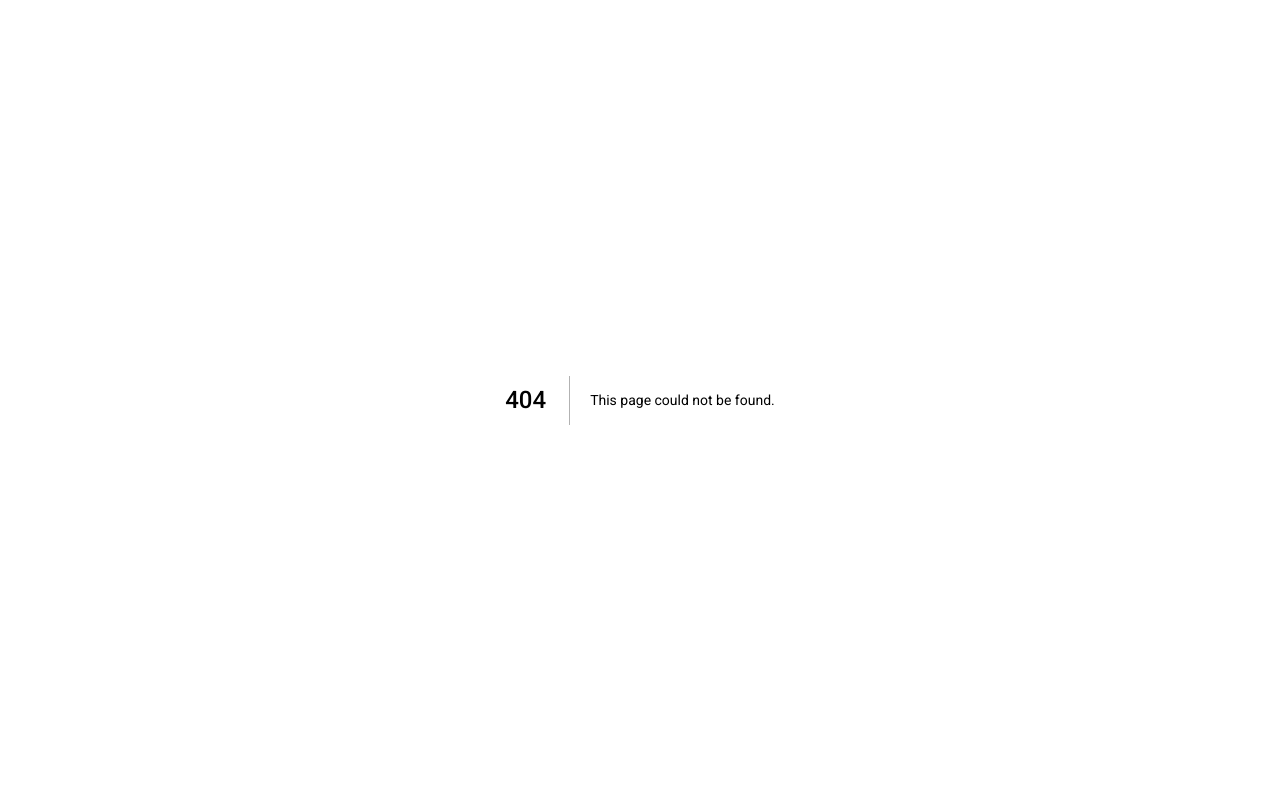
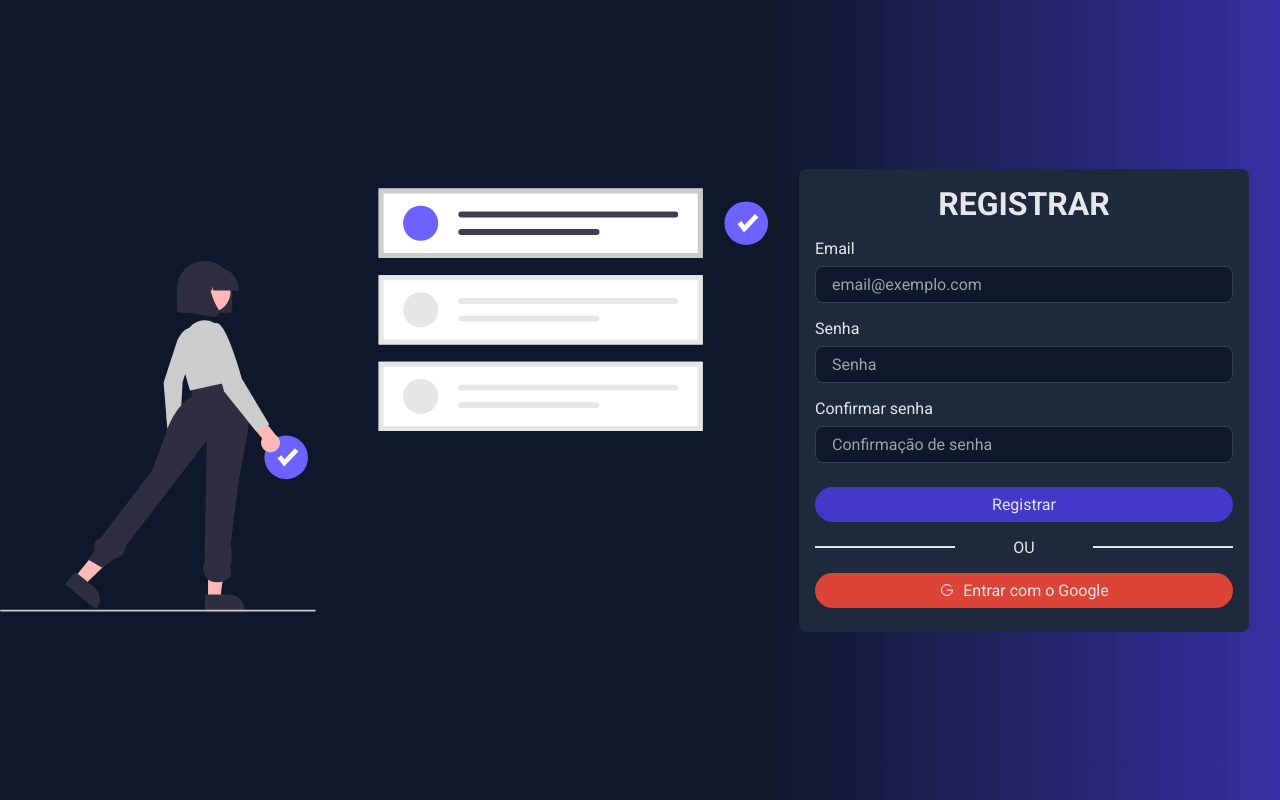
Before and after one commit to nicholascostadev/todo-x-backup, a Next.js app: page /signup in a window 1280 px wide. Before the commit this address had no page. Built offline with nearby package versions, Linux system fonts and the light colour scheme.

Commit message:
feat: Add signup page

```diff
--- /dev/null
+++ b/src/pages/signup/index.tsx
@@ -0,0 +1,94 @@
+import Image from 'next/image'
+import { GoogleLogo } from 'phosphor-react'
+import { useForm } from 'react-hook-form'
+import { z } from 'zod'
+import {
+  Container,
+  Form,
+  FormContainer,
+  ImageContainer,
+} from './styles'
+import { zodResolver } from '@hookform/resolvers/zod'
+import { Input } from '../../components/Input'
+
+const SignupSchema = z
+  .object({
+    email: z.string().min(1, 'Email é obrigatório').email('Email inválido'),
+    password: z.string().min(1, 'Senha é obrigatória'),
+    confirmPassword: z.string().min(1, 'Senha é obrigatória'),
+  })
+  .superRefine(({ confirmPassword, password }, ctx) => {
+    if (confirmPassword !== password) {
+      ctx.addIssue({
+        code: 'custom',
+        message: 'As senhas devem ser iguais',
+        path: ['confirmPassword'],
+      })
+    }
+  })
+
+type Signup = z.infer<typeof SignupSchema>
+
+export default function SignupPage() {
+  const {
+    register,
+    formState: { errors },
+    handleSubmit,
+  } = useForm<Signup>({
+    resolver: zodResolver(SignupSchema),
+  })
+  const handleFormSubmit = (data: Signup) => {
+    // no server currently
+    return data
+  }
+  return (
+    <Container>
+      <ImageContainer>
+        <Image
+          src="/todo-illustration.svg"
+          alt="Mulher confirmando tarefas completas"
+          fill
+        />
+      </ImageContainer>
+      <FormContainer>
+        <Form onSubmit={handleSubmit(handleFormSubmit)}>
+          <h2>Registrar</h2>
+          <label htmlFor="email">Email</label>
+          <Input
+            type="email"
+            placeholder="email@exemplo.com"
+            id="email"
+            error={errors.email}
+            {...register('email')}
+          />
+          <label htmlFor="password">Senha</label>
+          <Input
+            type="password"
+            placeholder="Senha"
+            id="password"
+            error={errors.password}
+            {...register('password')}
+          />
+          <label htmlFor="confirmPassword">Confirmar senha</label>
+          <Input
+            type="password"
+            placeholder="Confirmação de senha"
+            id="confirmPassword"
+            error={errors.confirmPassword}
+            {...register('confirmPassword')}
+          />
+          <button type="submit">Registrar</button>
+          <div>
+            <div />
+            <p>OU</p>
+            <div />
+          </div>
+          <button type="button" name="google">
+            <GoogleLogo />
+            Entrar com o Google
+          </button>
+        </Form>
+      </FormContainer>
+    </Container>
+  )
+}
--- /dev/null
+++ b/src/pages/signup/styles.ts
@@ -0,0 +1,150 @@
+import styled from 'styled-components'
+
+export const Container = styled.div`
+  height: 100vh;
+
+  display: flex;
+  justify-content: center;
+  align-items: center;
+`
+
+export const FormContainer = styled.div`
+  width: 450px;
+  min-width: 40%;
+  height: 100vh;
+
+  display: flex;
+  align-items: center;
+  justify-content: center;
+
+  padding: 0 10rem;
+
+  background: linear-gradient(
+    to right,
+    ${({ theme }) => `${theme.colors.bg}, ${theme.colors.indigo800}`}
+  );
+`
+
+export const Form = styled.form`
+  display: flex;
+  flex-direction: column;
+  gap: 0.5rem;
+
+  border-radius: ${({ theme }) => theme.rounded.sm};
+  background-color: ${({ theme }) => theme.colors.slate800};
+  padding: 1rem;
+  min-width: 450px;
+
+color: ${({ theme }) => theme.colors.gray200};
+
+  h2 {
+    font-size: ${({ theme }) => theme.fontSize.xl};
+    text-align: center;
+    margin-bottom: 0.5rem;
+    text-transform: uppercase;
+  }
+
+  label {
+    font-size: ${({ theme }) => theme.fontSize.md};
+  }
+
+  > div {
+    display: flex;
+    align-items: center;
+
+    background: transparent;
+
+    > div {
+      border: 1px solid ${({ theme }) => theme.colors.gray200};
+      height: 1px;
+    }
+
+    > p {
+      text-align: center;
+      font-size: ${({ theme }) => theme.fontSize.md};
+      color: ${({ theme }) => theme.colors.gray200};
+    }
+
+    * {
+      background: transparent;
+      flex: 1;
+    }
+  }
+
+  > button {
+    border: 0;
+    font-size: ${({ theme }) => theme.fontSize.md};
+    color: ${({ theme }) => theme.colors.gray200};
+    cursor: pointer;
+    margin: 0.5rem 0;
+
+    &[type='submit'] {
+      border-radius: ${({ theme }) => theme.rounded.full};
+      background-color: ${({ theme }) => theme.colors.indigo700};
+
+      padding: 0.5rem 1rem;
+
+      transition: background-color 0.5s ease-out;
+
+      &:hover {
+        background-color: ${({ theme }) => theme.colors.indigo800};
+      }
+    }
+
+    &[name='google'] {
+      background-color: #db4437;
+      padding: 0.5rem 1rem;
+      transition: background-color 0.5s ease-out;
+      border-radius: ${({ theme }) => theme.rounded.full};
+
+      display: flex;
+      align-items: center;
+      justify-content: center;
+
+      gap: 0.5rem;
+
+      svg {
+        background-color: transparent;
+        color: white;
+      }
+
+      &:hover {
+        background-color: #db4440;
+        padding: 0.5rem 1rem;
+      }
+    }
+  }
+`
+
+export const ImageContainer = styled.div`
+  flex: 1;
+  position: relative;
+  width: 500px;
+  height: 500px;
+`
+
+type FormInputProps = {
+  error: boolean
+}
+
+export const FormInput = styled.input<FormInputProps>`
+  border: 1px solid
+    ${({ theme, error }) =>
+      error ? theme.colors.red500 : theme.colors.slate700};
+  outline: 1px solid
+    ${({ theme, error }) => (error ? theme.colors.red500 : 'auto')};
+  background-color: ${({ theme }) => theme.colors.bg};
+  border-radius: ${({ theme }) => theme.rounded.sm};
+  font-size: ${({ theme }) => theme.fontSize.md};
+  padding: 0.5rem 1rem;
+  color: ${({ theme, error }) =>
+    error ? theme.colors.red500 : theme.colors.gray200};
+
+  &::placeholder {
+    color: ${({ theme }) => theme.colors.gray400};
+  }
+`
+
+export const FormError = styled.span`
+  color: ${({ theme }) => theme.colors.red500};
+`
```
